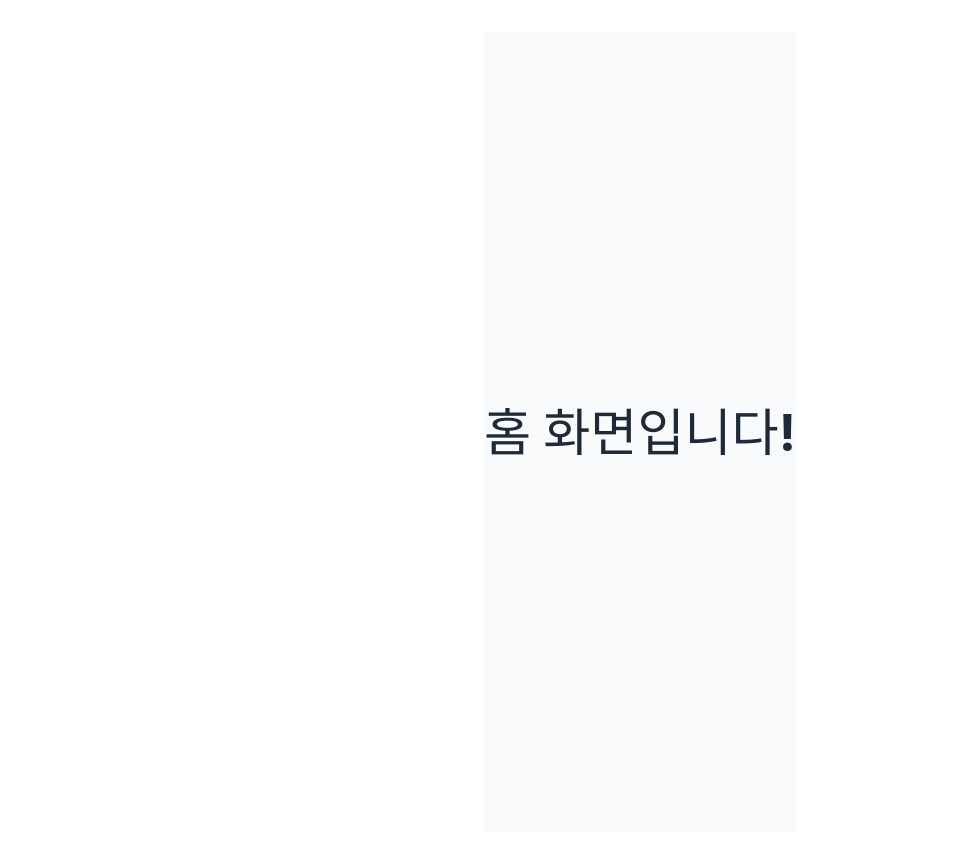
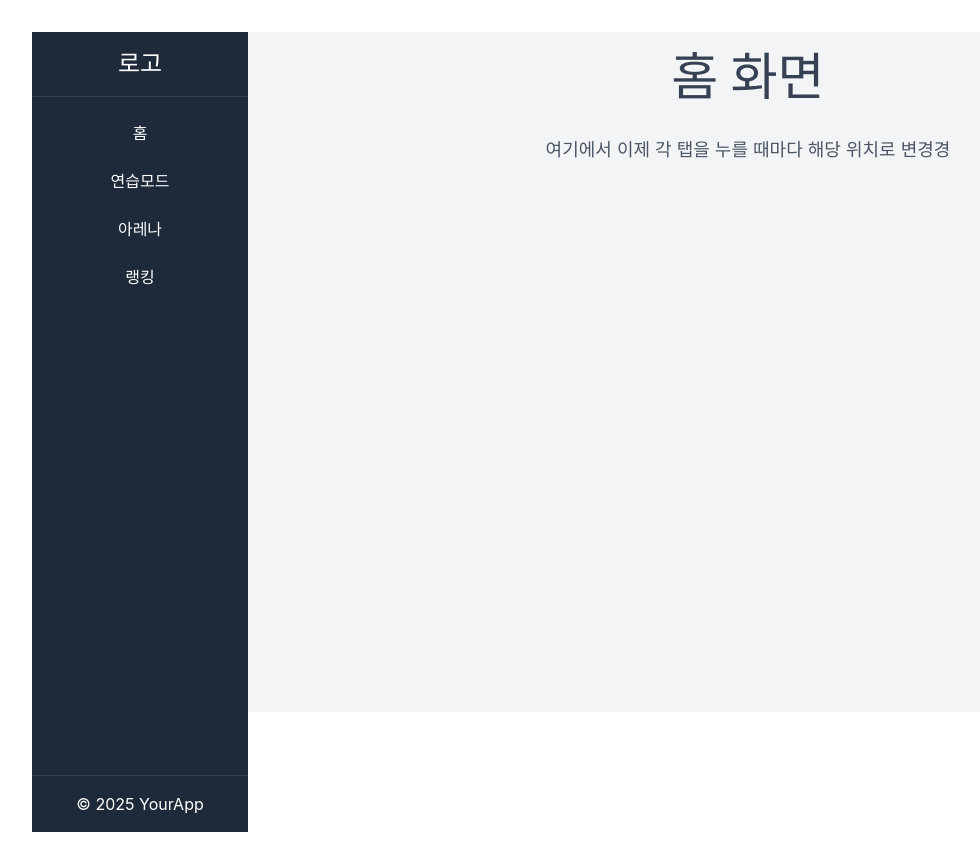
Before and after one commit to koscom-team6/client, a React (Vite) app: page /home in a window 1280 px wide. Shown: the whole page, without its empty margins (0-980 px from the left). Built offline with nearby package versions, Linux system fonts and the light colour scheme; a web font is replaced by a local one.

Commit message:
feat: Sidebar, Home Component 구조

```diff
--- /dev/null
+++ b/src/components/home/HomeComponent.jsx
@@ -0,0 +1,19 @@
+const Home = () => {
+    return (
+      <div
+        className="bg-gray-100"
+        style={{
+          height: '85vh',
+          width: '1000px',
+          marginTop: '0',
+        }}
+      >
+        <h1 className="text-4xl font-bold p-4 text-center text-gray-700">홈 화면</h1>
+        <p className="text-lg text-gray-600 p-4 text-center">
+          여기에서 이제 각 탭을 누를 때마다 해당 위치로 변경경
+        </p>
+      </div>
+    );
+  };
+
+  export default Home;
--- /dev/null
+++ b/src/components/home/Sidebar.jsx
@@ -0,0 +1,23 @@
+const Sidebar = () => {
+    return (
+      <div className="w-64 h-screen bg-gray-800 text-white flex flex-col">
+        {/* 상단 로고 */}
+        <div className="p-4 text-2xl font-bold border-b border-gray-700">로고</div>
+
+        {/* 메뉴 */}
+        <nav className="flex-grow">
+          <ul className="p-4 space-y-2">
+            <li className="hover:bg-gray-700 p-2 rounded-md cursor-pointer">홈</li>
+            <li className="hover:bg-gray-700 p-2 rounded-md cursor-pointer">연습모드</li>
+            <li className="hover:bg-gray-700 p-2 rounded-md cursor-pointer">아레나</li>
+            <li className="hover:bg-gray-700 p-2 rounded-md cursor-pointer">랭킹</li>
+          </ul>
+        </nav>
+
+        {/* 하단 푸터 */}
+        <div className="p-4 border-t border-gray-700">© 2025 YourApp</div>
+      </div>
+    );
+  };
+
+  export default Sidebar;
--- a/src/view/HomeView.jsx
+++ b/src/view/HomeView.jsx
@@ -1,9 +1,18 @@
+import Sidebar from '../components/home/Sidebar';
+import Home from '../components/home/HomeComponent';
+
 const HomeView = () => {
-    return (
-      <div className="min-h-screen flex items-center justify-center bg-gray-50">
-        <h1 className="text-3xl font-bold text-gray-800">홈 화면입니다!</h1>
+  return (
+    <div className="flex min-h-screen items-start">
+      {/* 좌측 사이드바 */}
+      <Sidebar />
+
+      {/* 우측 메인 화면 */}
+      <div className="flex-grow flex justify-center items-start">
+        <Home />
       </div>
-    );
-  };
+    </div>
+  );
+};
 
-  export default HomeView;
+export default HomeView;
```
